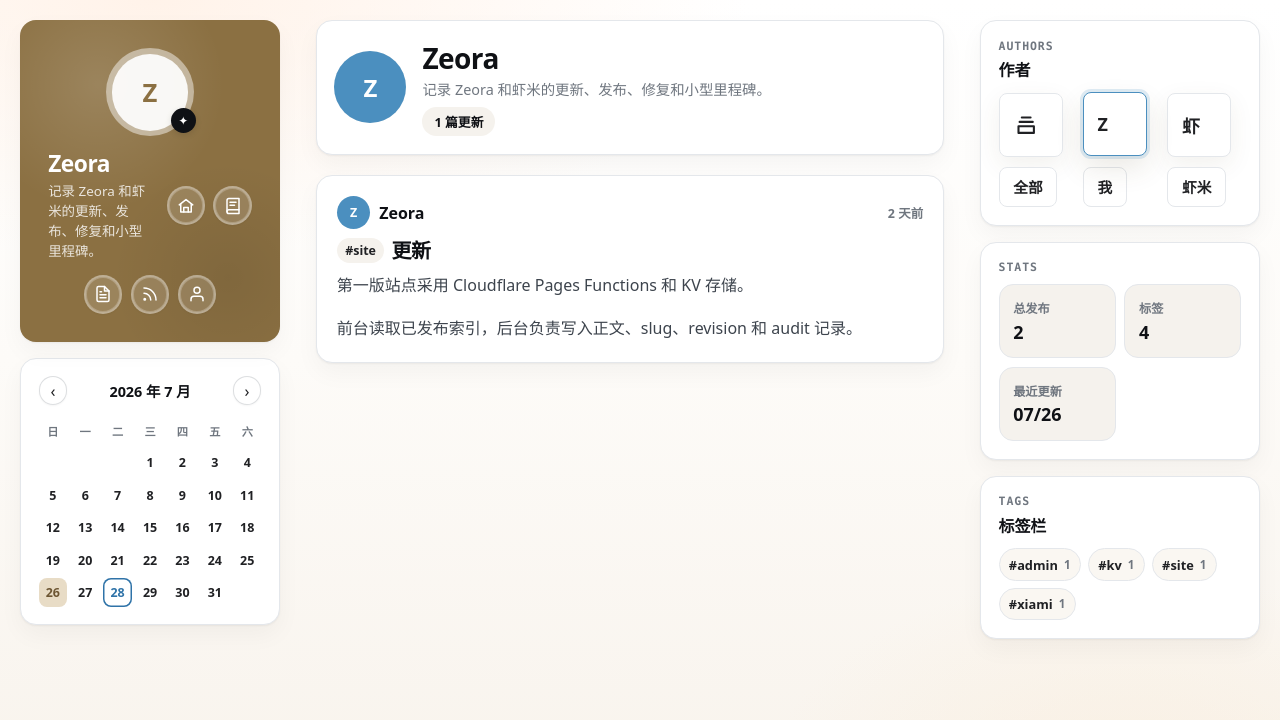
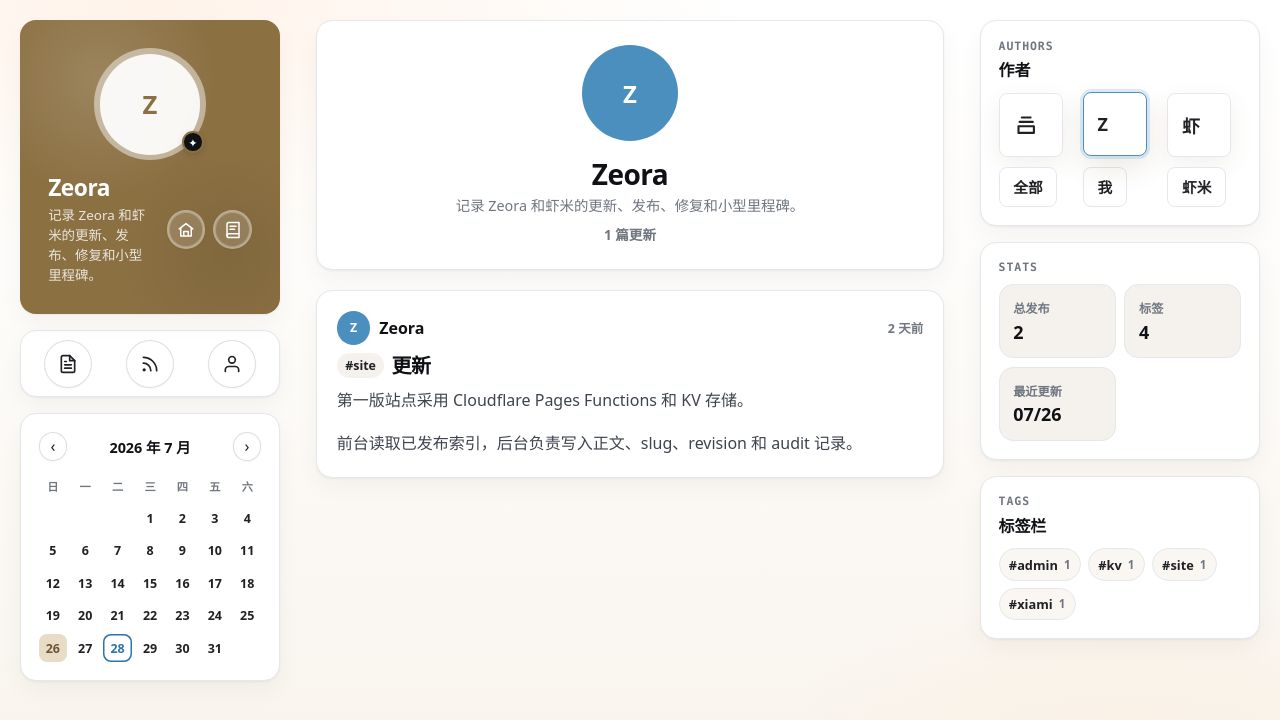
Before and after one commit to Zeora315/logbook, a website: page public/author.html in a window 1280 px wide. Drawn offline with Linux system fonts and the light colour scheme; no server answers.

Commit message:
Adjust profile card and author hero layout

```diff
--- a/public/assets/styles.css
+++ b/public/assets/styles.css
@@ -269,17 +269,14 @@ a {
   color: #fff;
 }
 
-.left-rail .social-btn,
-.left-rail .nav-btn {
+.left-rail .social-btn {
   border-color: rgba(255, 255, 255, 0.35);
   background: rgba(255, 255, 255, 0.14);
   color: #fff;
   box-shadow: inset 0 0 0 1px rgba(255, 255, 255, 0.22), 0 1px 2px rgba(15, 17, 21, 0.04);
 }
 
-.left-rail .social-btn:hover,
-.left-rail .nav-btn:hover,
-.left-rail .nav-btn.is-active {
+.left-rail .social-btn:hover {
   background: rgba(255, 255, 255, 0.28);
   border-color: rgba(255, 255, 255, 0.5);
 }
@@ -288,8 +285,8 @@ a {
   position: relative;
   display: inline-grid;
   place-items: center;
-  width: 5.5rem;
-  height: 5.5rem;
+  width: 7rem;
+  height: 7rem;
   border-radius: 50%;
   background: rgba(255, 255, 255, 0.22);
   padding: 0.35rem;
@@ -318,17 +315,18 @@ a {
 
 .profile-status {
   position: absolute;
-  right: -0.1rem;
-  bottom: 0.2rem;
+  right: 0.15rem;
+  bottom: 0.45rem;
   display: inline-grid;
   place-items: center;
-  width: 1.55rem;
-  height: 1.55rem;
+  width: 1.35rem;
+  height: 1.35rem;
   border-radius: 50%;
-  background: #fff;
-  color: #8b7042;
+  background: #4f9e66;
+  color: #fff;
+  border: 2px solid #8b7042;
   box-shadow: 0 2px 6px rgba(0,0,0,0.12);
-  font-size: 0.75rem;
+  font-size: 0.7rem;
   line-height: 1;
 }
 
@@ -369,15 +367,7 @@ a {
   gap: 0.5rem;
 }
 
-.profile-nav {
-  display: flex;
-  justify-content: center;
-  gap: 0.55rem;
-  width: 100%;
-}
-
-.social-btn,
-.nav-btn {
+.social-btn {
   display: inline-grid;
   place-items: center;
   width: 2.4rem;
@@ -389,11 +379,38 @@ a {
   transition: background 140ms ease, transform 140ms ease, border-color 140ms ease;
 }
 
-.social-btn:hover,
-.nav-btn:hover,
-.nav-btn.is-active {
+.social-btn:hover {
   background: rgba(255, 255, 255, 0.28);
   border-color: rgba(255, 255, 255, 0.5);
+  transform: translateY(-1px);
+}
+
+.icon-nav-card {
+  display: flex;
+  align-items: center;
+  justify-content: space-around;
+  gap: 0.35rem;
+  padding: 0.55rem;
+}
+
+.icon-nav-card a {
+  display: inline-grid;
+  place-items: center;
+  width: 3rem;
+  height: 3rem;
+  border-radius: 999px;
+  border: 1px solid var(--capsule-border);
+  background: var(--capsule-fill);
+  color: var(--ink);
+  box-shadow: inset 0 0 0 1px rgba(255, 255, 255, 0.72), 0 1px 2px rgba(15, 17, 21, 0.04);
+  transition: background 140ms ease, color 140ms ease, transform 140ms ease, border-color 140ms ease;
+}
+
+.icon-nav-card a:hover,
+.icon-nav-card a.is-active {
+  background: var(--capsule-fill-hover);
+  border-color: var(--capsule-border-strong);
+  color: var(--ink-strong);
   transform: translateY(-1px);
 }
 
@@ -1500,21 +1517,19 @@ textarea::placeholder {
 .author-hero,
 .tag-hero {
   display: flex;
-  align-items: center;
-  gap: 1rem;
+  flex-direction: column;
+  align-items: center;
+  text-align: center;
+  gap: 0.85rem;
   margin-bottom: 1.25rem;
-  padding: 1.1rem;
-}
-
-.author-hero {
-  text-align: left;
+  padding: 1.5rem;
 }
 
 .author-avatar {
   display: inline-grid;
   place-items: center;
-  width: 4.5rem;
-  height: 4.5rem;
+  width: 6rem;
+  height: 6rem;
   border-radius: 50%;
   background: var(--surface-soft);
   flex-shrink: 0;
@@ -1561,12 +1576,9 @@ textarea::placeholder {
 .tag-count {
   display: inline-flex;
   align-items: center;
-  border-radius: 999px;
-  background: var(--surface-soft);
-  color: var(--ink-strong);
-  padding: 0.32rem 0.75rem;
-  font-size: 0.8rem;
-  font-weight: 800;
+  color: var(--muted);
+  font-size: 0.85rem;
+  font-weight: 700;
 }
 
 .tag-hero-icon {
--- a/public/author.html
+++ b/public/author.html
@@ -34,18 +34,19 @@
               </a>
             </div>
           </div>
-          <nav class="profile-nav" aria-label="站点导航">
-            <a class="nav-btn" href="/" aria-label="文章">
-              <svg width="18" height="18" viewBox="0 0 24 24" fill="none" stroke="currentColor" stroke-width="2" stroke-linecap="round" stroke-linejoin="round"><path d="M14 2H6a2 2 0 0 0-2 2v16a2 2 0 0 0 2 2h12a2 2 0 0 0 2-2V8z"></path><polyline points="14 2 14 8 20 8"></polyline><line x1="16" y1="13" x2="8" y2="13"></line><line x1="16" y1="17" x2="8" y2="17"></line><polyline points="10 9 9 9 8 9"></polyline></svg>
-            </a>
-            <a class="nav-btn" href="/api/feed.json" aria-label="RSS">
-              <svg width="18" height="18" viewBox="0 0 24 24" fill="none" stroke="currentColor" stroke-width="2" stroke-linecap="round" stroke-linejoin="round"><path d="M4 11a9 9 0 0 1 9 9"></path><path d="M4 4a16 16 0 0 1 16 16"></path><circle cx="5" cy="19" r="1"></circle></svg>
-            </a>
-            <a class="nav-btn" href="/admin.html" aria-label="后台">
-              <svg width="18" height="18" viewBox="0 0 24 24" fill="none" stroke="currentColor" stroke-width="2" stroke-linecap="round" stroke-linejoin="round"><path d="M20 21v-2a4 4 0 0 0-4-4H8a4 4 0 0 0-4 4v2"></path><circle cx="12" cy="7" r="4"></circle></svg>
-            </a>
-          </nav>
         </section>
+
+        <nav class="rail-card icon-nav-card" aria-label="站点导航">
+          <a href="/" aria-label="文章">
+            <svg width="20" height="20" viewBox="0 0 24 24" fill="none" stroke="currentColor" stroke-width="2" stroke-linecap="round" stroke-linejoin="round"><path d="M14 2H6a2 2 0 0 0-2 2v16a2 2 0 0 0 2 2h12a2 2 0 0 0 2-2V8z"></path><polyline points="14 2 14 8 20 8"></polyline><line x1="16" y1="13" x2="8" y2="13"></line><line x1="16" y1="17" x2="8" y2="17"></line><polyline points="10 9 9 9 8 9"></polyline></svg>
+          </a>
+          <a href="/api/feed.json" aria-label="RSS">
+            <svg width="20" height="20" viewBox="0 0 24 24" fill="none" stroke="currentColor" stroke-width="2" stroke-linecap="round" stroke-linejoin="round"><path d="M4 11a9 9 0 0 1 9 9"></path><path d="M4 4a16 16 0 0 1 16 16"></path><circle cx="5" cy="19" r="1"></circle></svg>
+          </a>
+          <a href="/admin.html" aria-label="后台">
+            <svg width="20" height="20" viewBox="0 0 24 24" fill="none" stroke="currentColor" stroke-width="2" stroke-linecap="round" stroke-linejoin="round"><path d="M20 21v-2a4 4 0 0 0-4-4H8a4 4 0 0 0-4 4v2"></path><circle cx="12" cy="7" r="4"></circle></svg>
+          </a>
+        </nav>
 
         <section class="rail-card calendar-card" aria-label="发布日历">
           <div class="calendar-head">
```
Also changed, not shown: public/index.html (+12 -11 lines), public/tag.html (+12 -11 lines).
